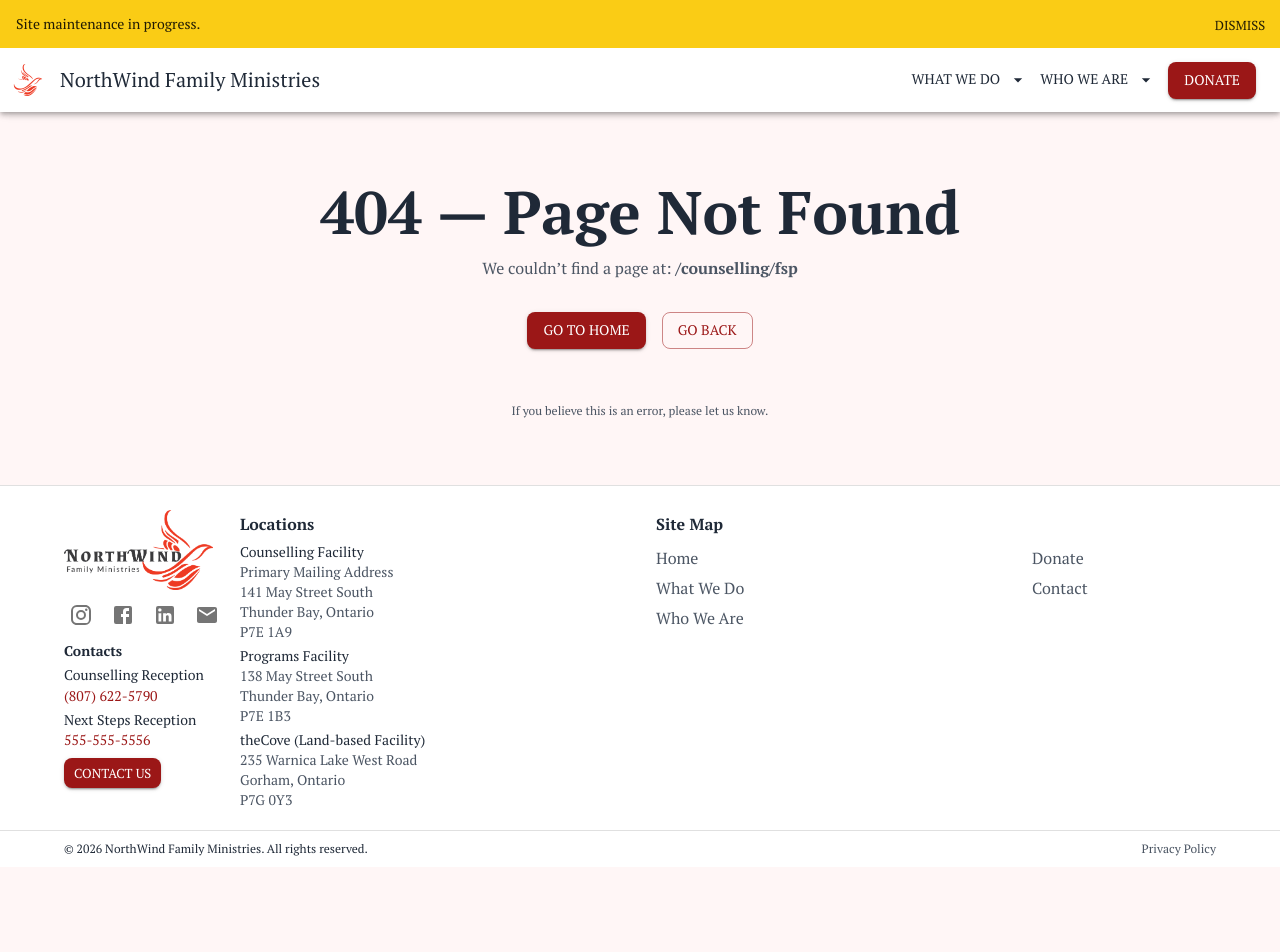
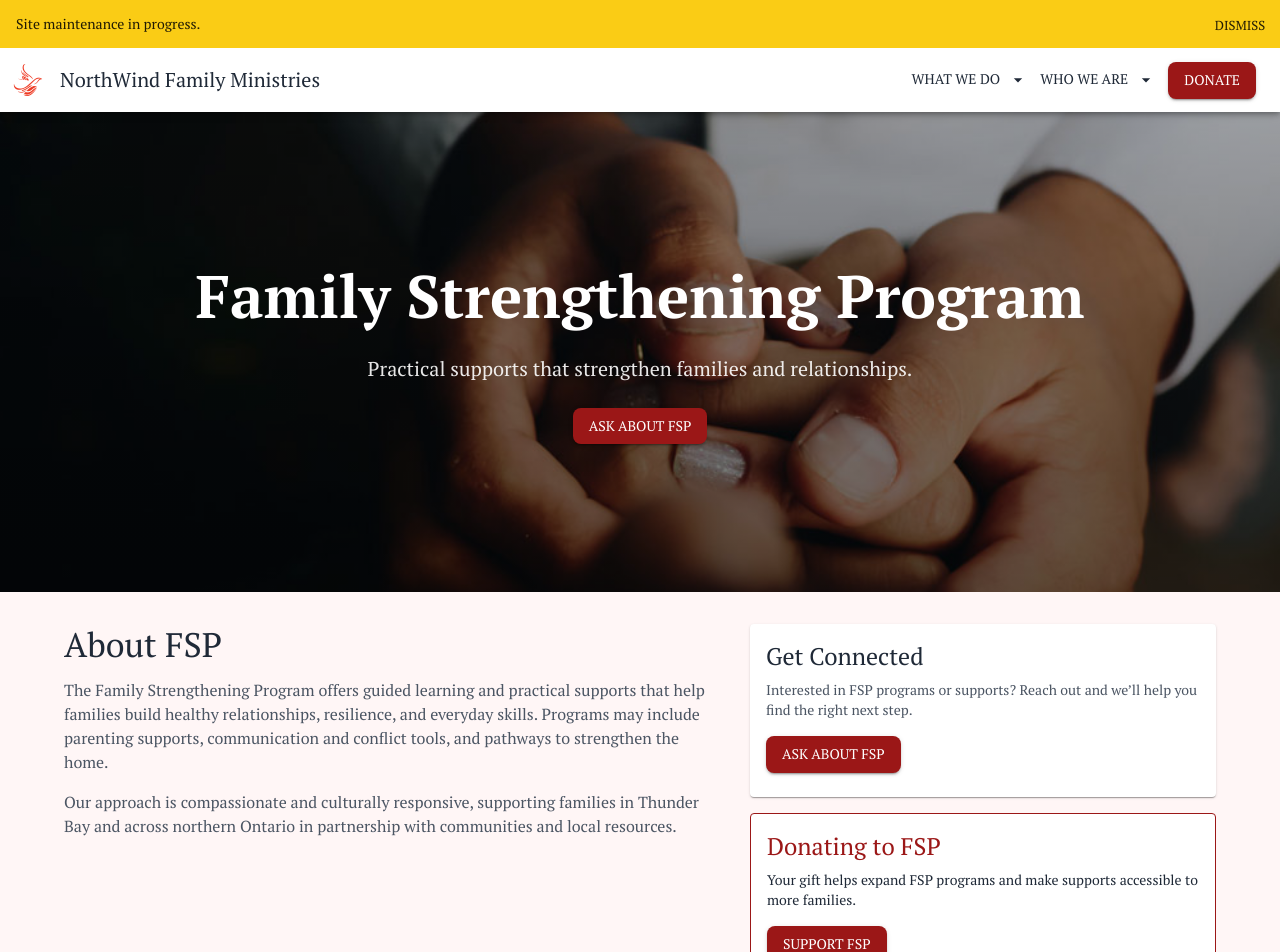
Before and after one commit to NorthWind-Family-Ministries/NorthWind-Family-Ministries.github.io, a React (Vite) app in the folder site/: page /counselling/fsp in a window 1280 px wide. Shown: the top 952 px of the page. Before the commit the page ends 867 px from the top, so only its background shows below. Built offline with nearby package versions, Linux system fonts and the light colour scheme.

Commit message:
feat: add Family Strengthening Program page and enhance routing in Counselling section

```diff
--- a/site/src/App.jsx
+++ b/site/src/App.jsx
@@ -31,6 +31,23 @@
                                 )
                             })
                         )}
+                        {routes.flatMap((route) =>
+                            (route.children || []).flatMap((child) =>
+                                (child.children || []).map((sub) => {
+                                    const subPath = String(sub.path || '')
+                                    const fullSubPath = subPath.startsWith('/')
+                                        ? subPath
+                                        : `${child.path}/${subPath}`
+                                    return (
+                                        <Route
+                                            key={fullSubPath}
+                                            path={fullSubPath}
+                                            element={<sub.component />}
+                                        />
+                                    )
+                                })
+                            )
+                        )}
                     </Routes>
                 </Box>
                 <Footer />
--- a/site/src/components/Header.jsx
+++ b/site/src/components/Header.jsx
@@ -12,8 +12,12 @@
 import MobileNavDrawer from './MobileNavDrawer'
 import Menu from '@mui/material/Menu'
 import MenuItem from '@mui/material/MenuItem'
+import Accordion from '@mui/material/Accordion'
+import AccordionSummary from '@mui/material/AccordionSummary'
+import AccordionDetails from '@mui/material/AccordionDetails'
 import ArrowDropDownIcon from '@mui/icons-material/ArrowDropDown'
 import ArrowDropUpIcon from '@mui/icons-material/ArrowDropUp'
+import ExpandMoreIcon from '@mui/icons-material/ExpandMore'
 
 export default function Header() {
     const [showBanner, setShowBanner] = React.useState(true)
@@ -111,6 +115,8 @@
                         {menuRoute?.children?.map(child => {
                             const childPath = String(child.path || '')
                             const to = childPath.startsWith('/') ? childPath : `${menuRoute.path}/${childPath}`
+                            const hasGrandchildren = Array.isArray(child.children) && child.children.length > 0
+                            if (!hasGrandchildren) {
                                 return (
                                     <MenuItem
                                         key={to}
@@ -120,6 +126,37 @@
                                     >
                                         {child.label || childPath}
                                     </MenuItem>
+                                )
+                            }
+                            return (
+                                <Accordion key={to} elevation={0} disableGutters sx={{ boxShadow: 'none', '&::before': { display: 'none' } }}>
+                                    <AccordionSummary expandIcon={<ExpandMoreIcon />} sx={{ px: 2 }}>
+                                        <Typography>{child.label || childPath}</Typography>
+                                    </AccordionSummary>
+                                    <AccordionDetails sx={{ pt: 0 }}>
+                                        <MenuItem
+                                            component={Link}
+                                            to={to}
+                                            onClick={() => { setMenuAnchorEl(null); setMenuRoute(null); }}
+                                        >
+                                            {child.label || childPath}
+                                        </MenuItem>
+                                        {child.children.map(sub => {
+                                            const subPath = String(sub.path || '')
+                                            const to2 = subPath.startsWith('/') ? subPath : `${to}/${subPath}`
+                                            return (
+                                                <MenuItem
+                                                    key={to2}
+                                                    component={Link}
+                                                    to={to2}
+                                                    onClick={() => { setMenuAnchorEl(null); setMenuRoute(null); }}
+                                                >
+                                                    {sub.label || subPath}
+                                                </MenuItem>
+                                            )
+                                        })}
+                                    </AccordionDetails>
+                                </Accordion>
                             )
                         })}
                     </Menu>
--- /dev/null
+++ b/site/src/pages/Counselling/FSP.jsx
@@ -0,0 +1,85 @@
+import React from 'react'
+import Container from '@mui/material/Container'
+import Typography from '@mui/material/Typography'
+import Grid from '@mui/material/Grid'
+import Card from '@mui/material/Card'
+import CardContent from '@mui/material/CardContent'
+import Box from '@mui/material/Box'
+import Stack from '@mui/material/Stack'
+import Button from '@mui/material/Button'
+import { Link } from 'react-router-dom'
+import Hero from '../../components/Hero'
+
+export default function FSP() {
+    return (
+        <>
+            <Hero
+                slides={[{
+                    src: '/images/areas/counselling.jpg',
+                    alt: 'Family Strengthening Program',
+                    title: 'Family Strengthening Program',
+                    subtitle: 'Practical supports that strengthen families and relationships.',
+                    ctaLabel: 'Ask About FSP',
+                    ctaHref: '/contact?area=Family%20Strengthening%20Program',
+                }]}
+                overlayMode="per-slide"
+                height="60vh"
+                align="center"
+                darkOverlay
+                showIndicators={false}
+            />
+
+            <Container sx={{ py: 4 }}>
+                <Grid container spacing={3}>
+                    <Grid item xs={12} md={7}>
+                        <Typography variant="h4" gutterBottom>
+                            About FSP
+                        </Typography>
+                        <Typography variant="body1" color="text.secondary" paragraph>
+                            The Family Strengthening Program offers guided learning and practical supports that help families build healthy relationships, resilience, and everyday skills. Programs may include parenting supports, communication and conflict tools, and pathways to strengthen the home.
+                        </Typography>
+                        <Typography variant="body1" color="text.secondary" paragraph>
+                            Our approach is compassionate and culturally responsive, supporting families in Thunder Bay and across northern Ontario in partnership with communities and local resources.
+                        </Typography>
+                    </Grid>
+                    <Grid item xs={12} md={5}>
+                        <Stack spacing={2}>
+                            <Card>
+                                <CardContent>
+                                    <Typography variant="h5" gutterBottom>
+                                        Get Connected
+                                    </Typography>
+                                    <Typography variant="body2" color="text.secondary" paragraph>
+                                        Interested in FSP programs or supports? Reach out and we’ll help you find the right next step.
+                                    </Typography>
+                                    <Button
+                                        component={Link}
+                                        to="/contact?area=Family%20Strengthening%20Program"
+                                        variant="contained"
+                                        color="primary"
+                                    >
+                                        Ask About FSP
+                                    </Button>
+                                </CardContent>
+                            </Card>
+
+                            <Card variant="outlined" sx={{ borderColor: 'primary.main' }}>
+                                <CardContent>
+                                    <Typography variant="h5" gutterBottom color="primary">
+                                        Donating to FSP
+                                    </Typography>
+                                    <Typography variant="body2" paragraph>
+                                        Your gift helps expand FSP programs and make supports accessible to more families.
+                                    </Typography>
+                                    <Button component={Link} to="/donate" variant="contained" color="primary">
+                                        Support FSP
+                                    </Button>
+                                </CardContent>
+                            </Card>
+                        </Stack>
+                    </Grid>
+                </Grid>
+            </Container>
+        </>
+    )
+}
--- a/site/src/routes.js
+++ b/site/src/routes.js
@@ -6,6 +6,7 @@
 import Privacy from './pages/Privacy'
 import Contact from './pages/Contact'
 import Counselling from './pages/Counselling'
+import FSP from './pages/Counselling/FSP'
 import LifeBuild from './pages/LifeBuild'
 import LandBase from './pages/LandBase'
 import SpiritualGrowth from './pages/SpiritualGrowth'
@@ -39,6 +40,15 @@
                 component: Counselling,
                 showInNav: false,
                 icon: PsychologyOutlined,
+                children: [
+                    {
+                        path: 'fsp',
+                        label: 'Family Strengthening Program',
+                        component: FSP,
+                        showInNav: false,
+                        icon: PsychologyOutlined,
+                    },
+                ],
             },
             {
                 path: '/lifebuild',
```
Lines whose indentation alone changed are shown as unchanged.
